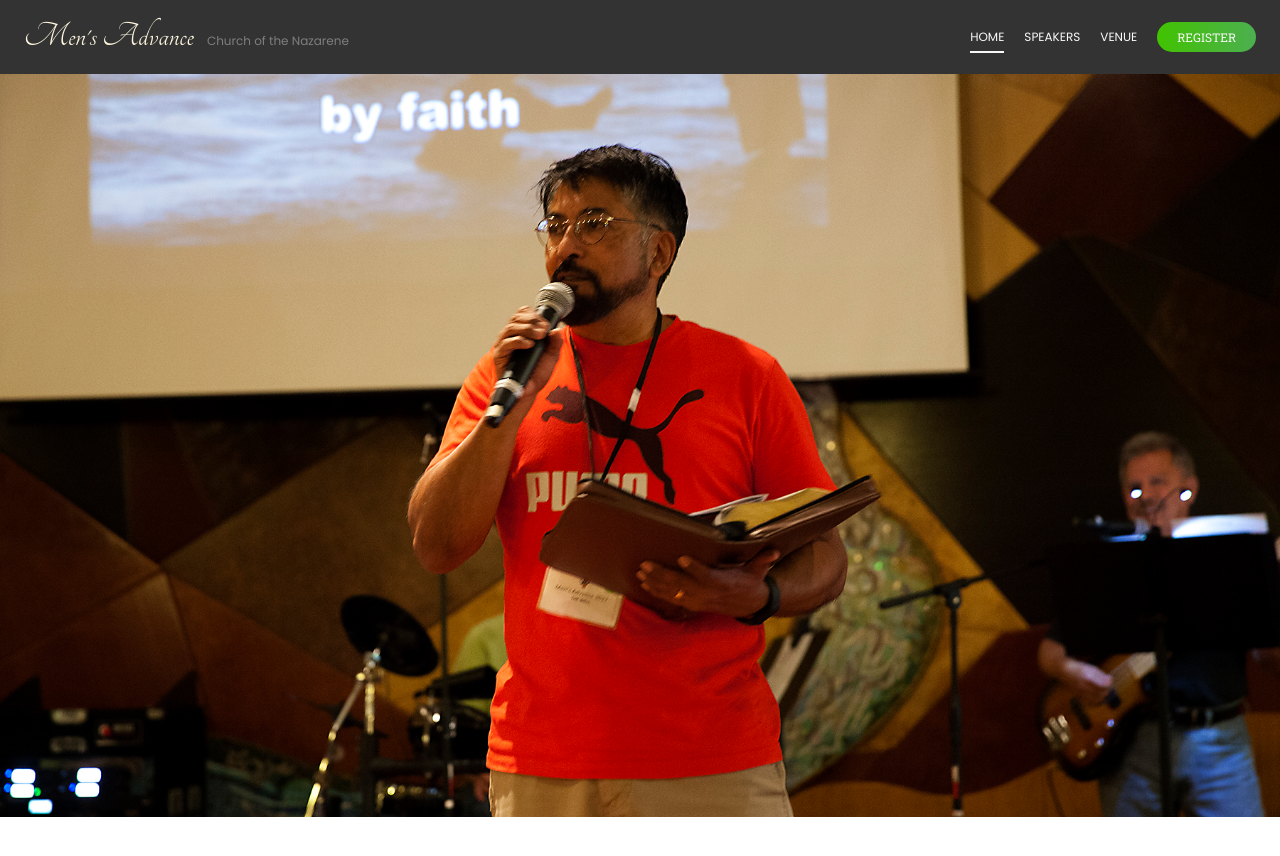
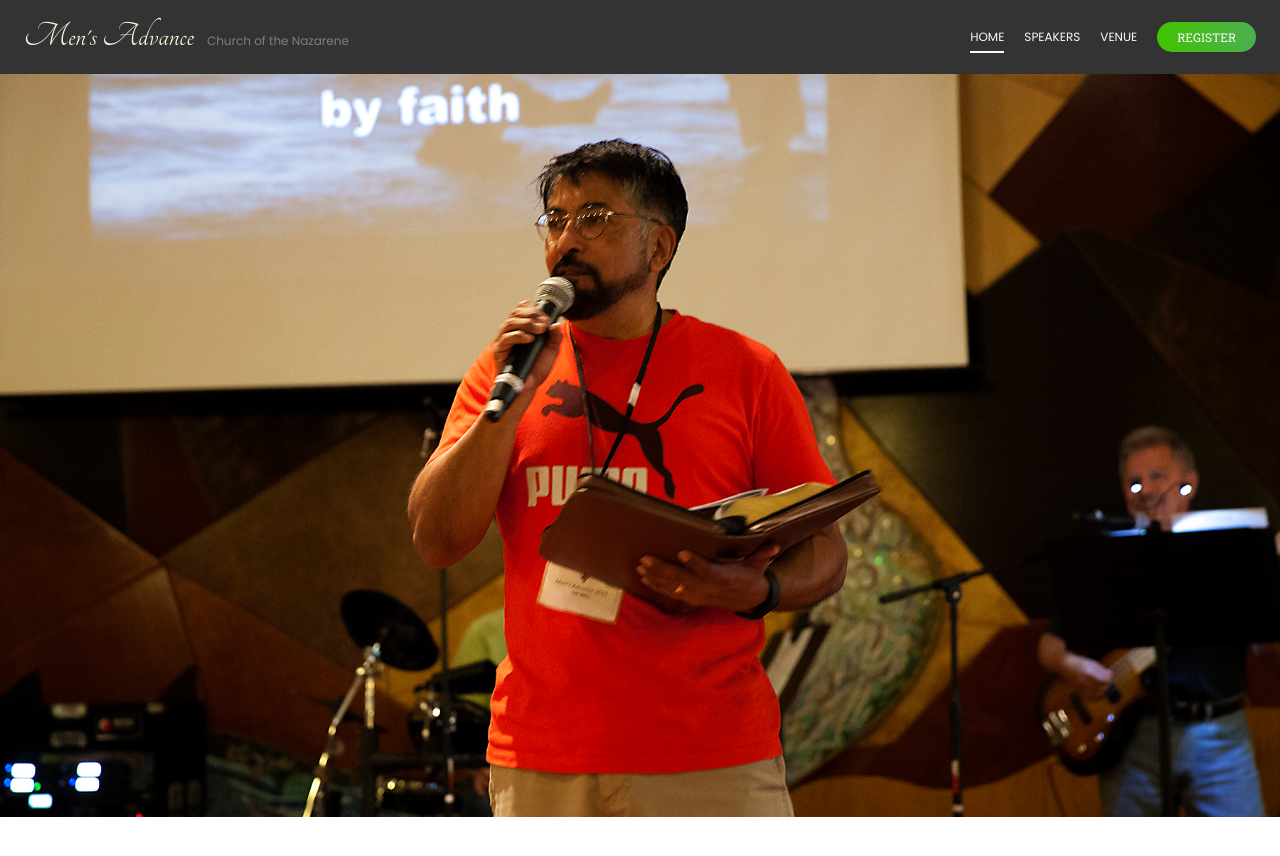
Before and after one commit to juliancoleman/mens-advance, a Jekyll site: the page built from index.html, in a window 1280 px wide. Shown: the top 856 px of the page. Built offline with Jekyll 4.4.1, drawn with Linux system fonts in a browser that asks for light colours.

Commit message:
perfection

```diff
--- a/_includes/hero.html
+++ b/_includes/hero.html
@@ -1,3 +1,3 @@
-<figure class="hero" style="background: url({{ page.hero_url | relative_url }}) top 15% center no-repeat; background-size: cover;">
+<figure class="hero" style="background: url({{ page.hero_url | relative_url }}) top 20% center no-repeat; background-size: cover;">
 
 </figure>
```
